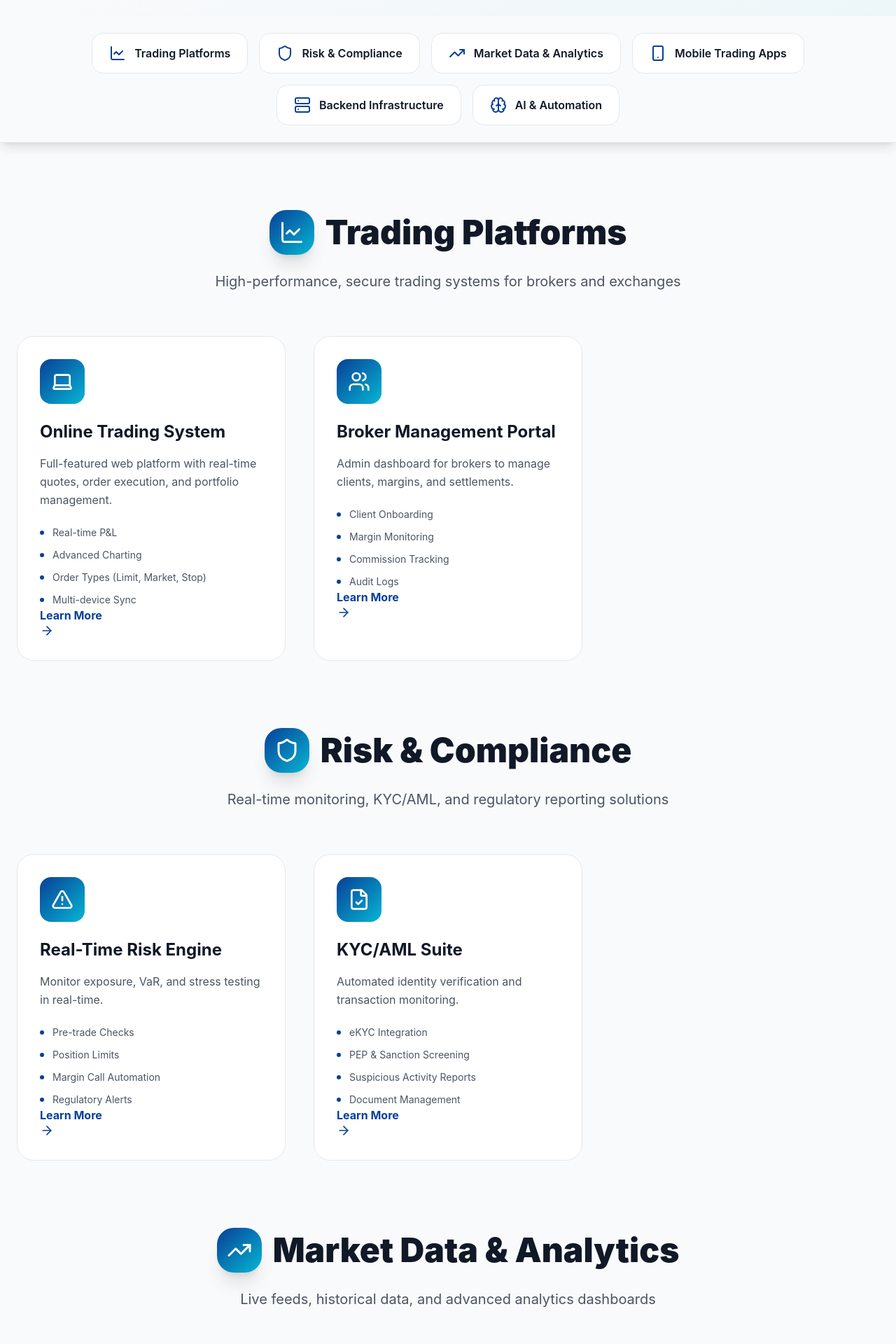
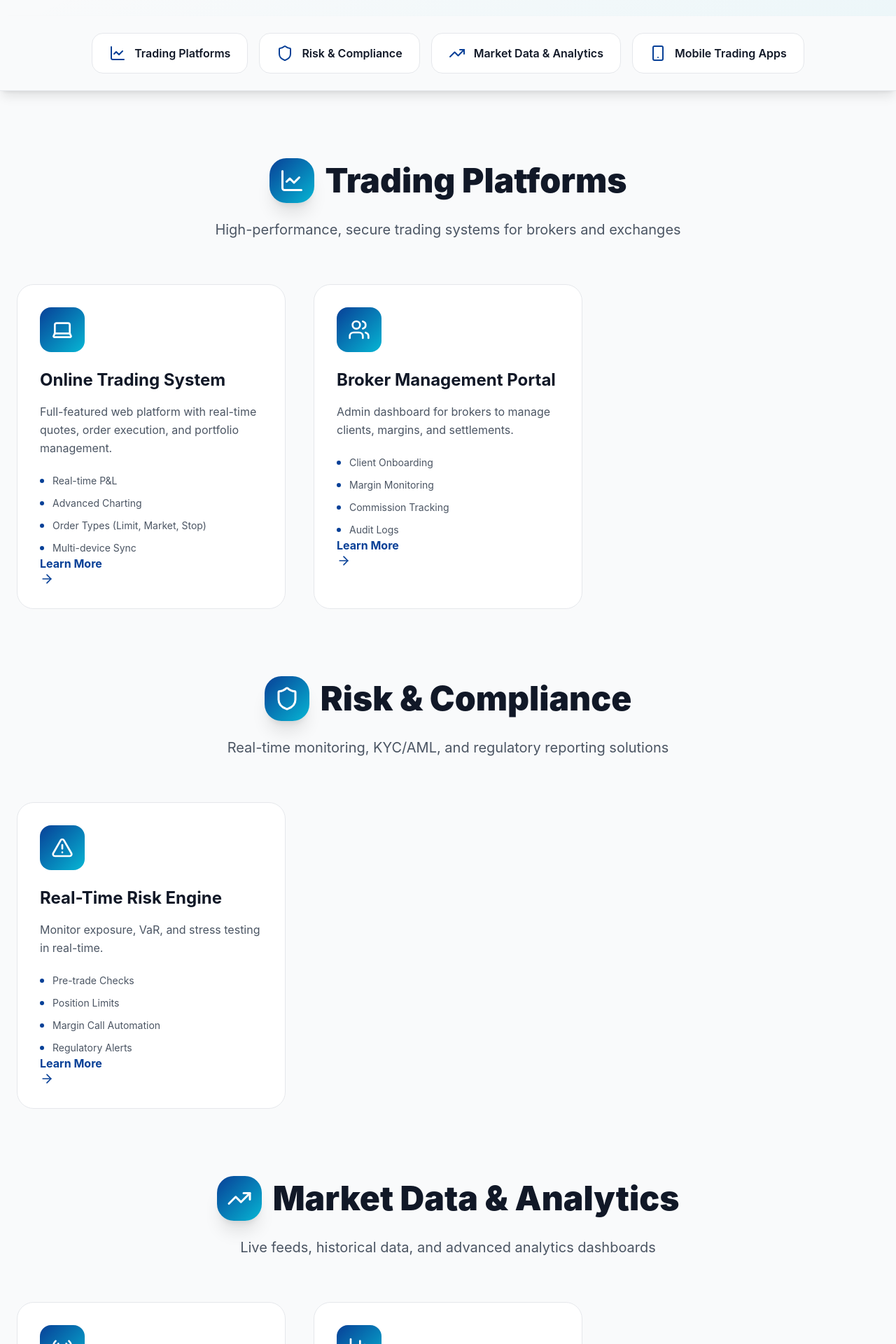
Before and after one commit to samirjkhadka/dg_frontend, a React (Vite) app: page /services in a window 1280 px wide. Shown: the part 760-2680 px from the top of the page at 70% size. Built offline with nearby package versions, Linux system fonts and the light colour scheme.

Commit message:
minor updates

```diff
--- a/src/components/home/Features.tsx
+++ b/src/components/home/Features.tsx
@@ -20,18 +20,18 @@ const features = [
   },
   {
     icon: "Users",
-    title: "Multi-User Access",
+    title: "Multi-User Management",
     desc: "Role-based permissions with full audit trail for compliance",
+  },
+  {
+    icon: "Code",
+    title: "Seamless Integration",
+    desc: "Connect with existing platforms and APIs for a unified trading experience",
   },
   {
     icon: "Radio",
     title: "Live Market Data",
     desc: "Real-time NEPSE feed with depth and order book",
-  },
-  {
-    icon: "Headphones",
-    title: "24/7 Nepali Support",
-    desc: "Dedicated team available during and after trading hours",
   },
 ];
 
--- a/src/components/layout/Header.tsx
+++ b/src/components/layout/Header.tsx
@@ -7,7 +7,7 @@ const navItems = [
   { name: "Home", href: "/" },
   { name: "About", href: "/about" },
   { name: "Services", href: "/services" },
-  { name: "Products", href: "/portfolio" },
+  // { name: "Products", href: "/portfolio" },
   { name: "Contact", href: "/contact" },
 ];
 
@@ -39,7 +39,7 @@ export default function Header() {
   useEffect(() => {
     if (location.pathname !== "/") return;
 
-    const sections = ["home", "about", "services", "portfolio", "contact"];
+    const sections = ["home", "about", "services", "contact"];
     const handleScroll = () => {
       let current = "home";
       for (const section of sections) {
--- a/src/data/mockServicesData.ts
+++ b/src/data/mockServicesData.ts
@@ -44,20 +44,20 @@ export const mockCategories: Category[] = [
       "Native iOS & Android apps with real-time sync and biometric login",
     icon: "Smartphone",
   },
-  {
-    id: "5",
-    title: "Backend Infrastructure",
-    description:
-      "Scalable microservices, WebSocket servers, and cloud deployment",
-    icon: "Server",
-  },
-  {
-    id: "6",
-    title: "AI & Automation",
-    description:
-      "Algorithmic trading bots, predictive analytics, and smart alerts",
-    icon: "Brain",
-  },
+  // {
+  //   id: "5",
+  //   title: "Backend Infrastructure",
+  //   description:
+  //     "Scalable microservices, WebSocket servers, and cloud deployment",
+  //   icon: "Server",
+  // },
+  // {
+  //   id: "6",
+  //   title: "AI & Automation",
+  //   description:
+  //     "Algorithmic trading bots, predictive analytics, and smart alerts",
+  //   icon: "Brain",
+  // },
 ];
 
 export const mockService: Service[] = [
@@ -105,19 +105,19 @@ export const mockService: Service[] = [
       "Regulatory Alerts",
     ],
   },
-  {
-    id: 4,
-    categoryId: "2",
-    title: "KYC/AML Suite",
-    icon: "FileCheck",
-    description: "Automated identity verification and transaction monitoring.",
-    features: [
-      "eKYC Integration",
-      "PEP & Sanction Screening",
-      "Suspicious Activity Reports",
-      "Document Management",
-    ],
-  },
+  // {
+  //   id: 4,
+  //   categoryId: "2",
+  //   title: "KYC/AML Suite",
+  //   icon: "FileCheck",
+  //   description: "Automated identity verification and transaction monitoring.",
+  //   features: [
+  //     "eKYC Integration",
+  //     "PEP & Sanction Screening",
+  //     "Suspicious Activity Reports",
+  //     "Document Management",
+  //   ],
+  // },
 
   // Market Data
   {
@@ -164,33 +164,33 @@ export const mockService: Service[] = [
     ],
   },
 
-  // Backend
-  {
-    id: 8,
-    categoryId: "5",
-    title: "High-Frequency Core",
-    icon: "Zap",
-    description: "Sub-millisecond order matching engine built for scale.",
-    features: [
-      "FIX Protocol Support",
-      "Co-location Ready",
-      "99.99% Uptime",
-      "Auto-scaling",
-    ],
-  },
+  // // Backend
+  // {
+  //   id: 8,
+  //   categoryId: "5",
+  //   title: "High-Frequency Core",
+  //   icon: "Zap",
+  //   description: "Sub-millisecond order matching engine built for scale.",
+  //   features: [
+  //     "FIX Protocol Support",
+  //     "Co-location Ready",
+  //     "99.99% Uptime",
+  //     "Auto-scaling",
+  //   ],
+  // },
 
   // AI
-  {
-    id: 9,
-    categoryId: "6",
-    title: "Algo Trading Bots",
-    icon: "Bot",
-    description: "Automated strategies with backtesting and live execution.",
-    features: [
-      "Strategy Builder",
-      "Paper Trading",
-      "Risk Controls",
-      "Performance Analytics",
-    ],
-  },
+  // {
+  //   id: 9,
+  //   categoryId: "6",
+  //   title: "Algo Trading Bots",
+  //   icon: "Bot",
+  //   description: "Automated strategies with backtesting and live execution.",
+  //   features: [
+  //     "Strategy Builder",
+  //     "Paper Trading",
+  //     "Risk Controls",
+  //     "Performance Analytics",
+  //   ],
+  // },
 ];
--- a/src/pages/Home.tsx
+++ b/src/pages/Home.tsx
@@ -7,7 +7,6 @@ import { mockHeroData, mockHeroStats } from "@/data/mockHomeData";
 import ClientMarquee from "@/components/common/ClientMarquee";
 import { mockService } from "@/data/mockServicesData";
 import { iconMap } from "@/lib/icons";
-import { mockProject } from "@/data/mockPortfolioData";
 import WhyChoose from "@/components/home/WhyChoose";
 import Features from "@/components/home/Features";
 import FloatingDemoButton from "@/components/layout/FloatingDemoButton";
@@ -273,7 +272,7 @@ const Home = () => {
 
         <Features />
         {/* PORTFOLIO SECTION — HOME PAGE */}
-        <section
+        {/* <section
           id="portfolio"
           className="py-24 md:py-32 bg-gray-50 dark:bg-slate-950"
         >
@@ -340,7 +339,7 @@ const Home = () => {
               </Link>
             </div>
           </div>
-        </section>
+        </section> */}
 
         {/* Testimonials
         <section
```
